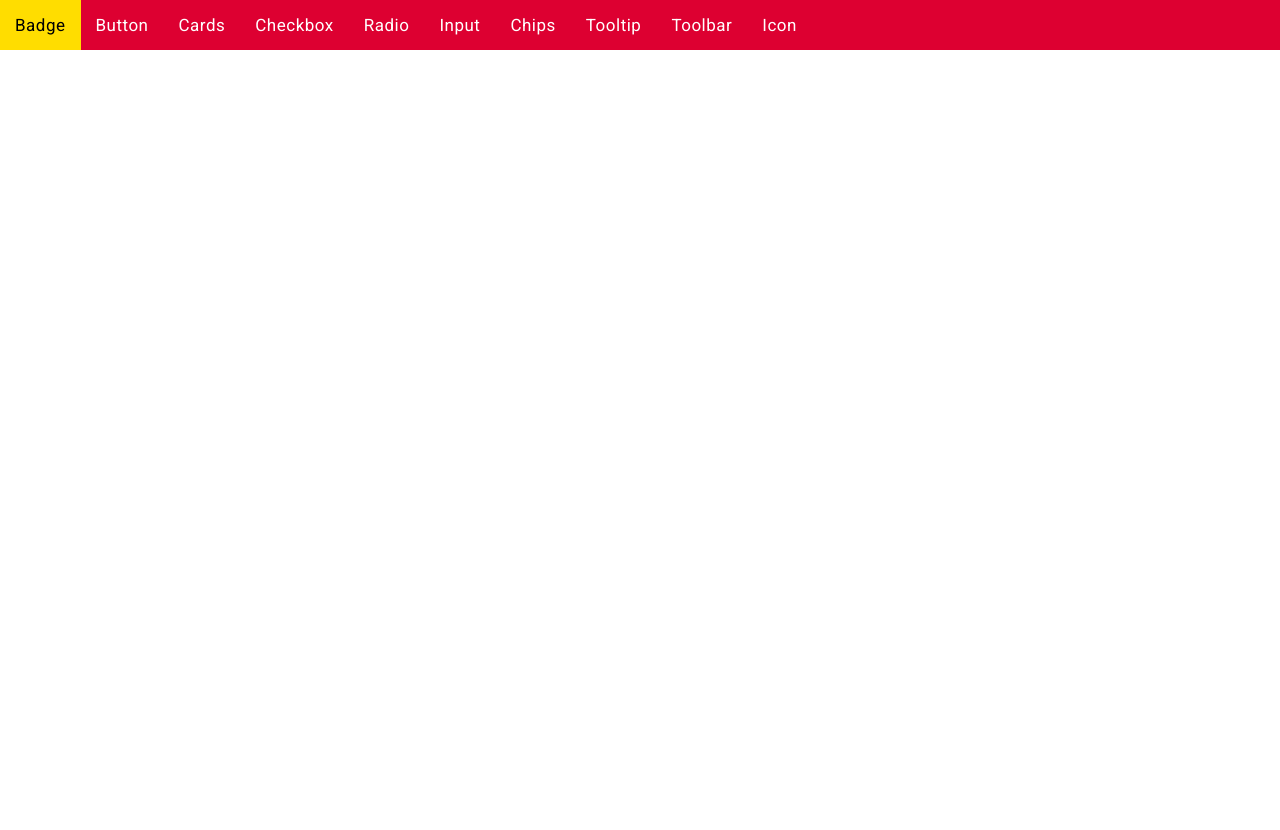
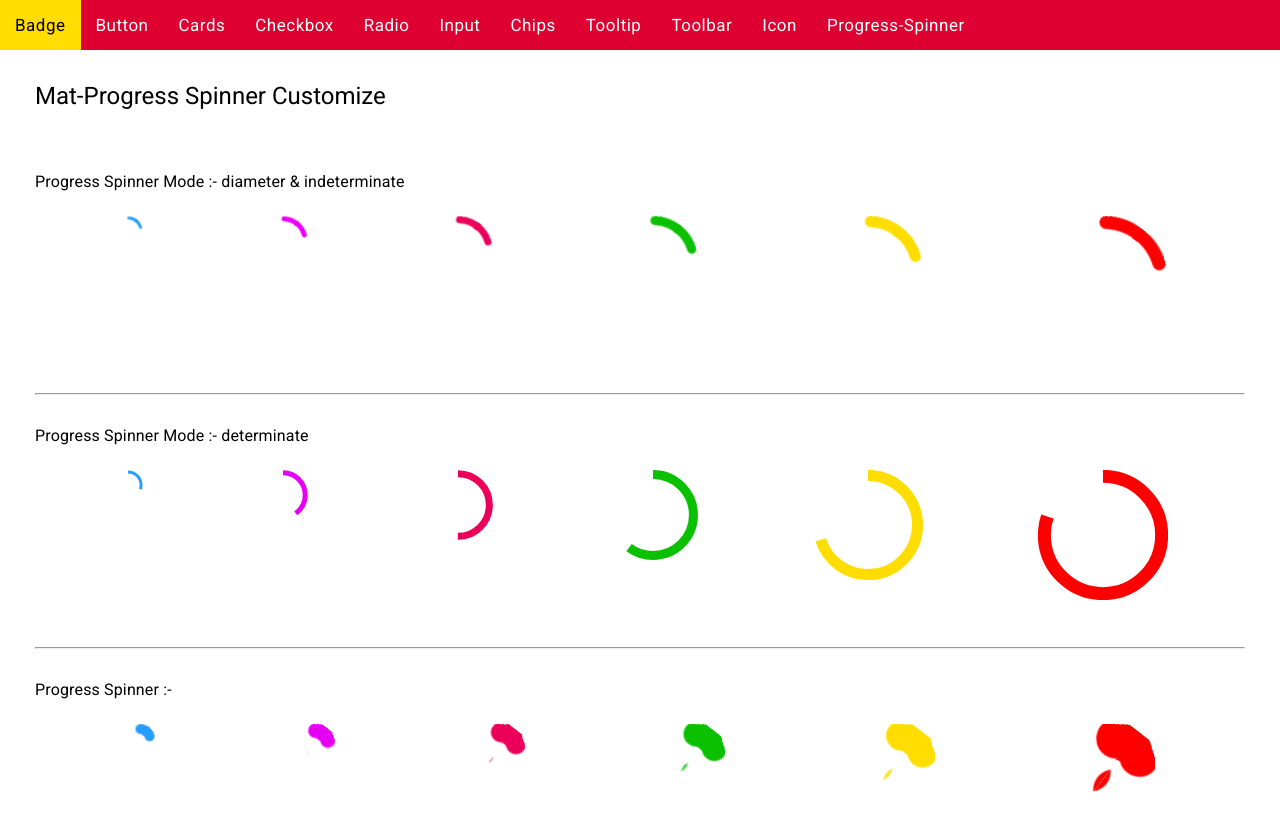
Before and after one commit to Haresh-thumar/Angular-Material-v15-Customize, an Angular app: page /progress-spinner in a window 1280 px wide. Before the commit this address led to /. Shown: the top 830 px of the page. Before the commit the page ends 800 px from the top, so only its background shows below. Built offline with nearby package versions, Linux system fonts and the light colour scheme.

Commit message:
mat-progress spinner customize

```diff
--- a/src/app/app-routing.module.ts
+++ b/src/app/app-routing.module.ts
@@ -10,6 +10,7 @@ import { ChipsComponent } from './chips/chips.component';
 import { MatTooltipComponent } from './mat-tooltip/mat-tooltip.component';
 import { ToolbarComponent } from './toolbar/toolbar.component';
 import { IconComponent } from './icon/icon.component';
+import { ProgressSpinnerComponent } from './progress-spinner/progress-spinner.component';
 
 const routes: Routes = [
   { path: 'badge', component: BadgeComponent },
@@ -22,6 +23,7 @@ const routes: Routes = [
   { path: 'tooltip', component: MatTooltipComponent },
   { path: 'toolbar', component: ToolbarComponent },
   { path: 'icon', component: IconComponent },
+  { path: 'progress-spinner', component: ProgressSpinnerComponent },
 ];
 
 @NgModule({
--- a/src/app/app.component.html
+++ b/src/app/app.component.html
@@ -10,6 +10,7 @@
     <li><a routerLink="tooltip" routerLinkActive="active">Tooltip</a></li>
     <li><a routerLink="toolbar" routerLinkActive="active">Toolbar</a></li>
     <li><a routerLink="icon" routerLinkActive="active">Icon</a></li>
+    <li><a routerLink="progress-spinner" routerLinkActive="active">Progress-Spinner</a></li>
   </ul>
 </section>
 
--- /dev/null
+++ b/src/app/progress-spinner/progress-spinner.component.html
@@ -0,0 +1,42 @@
+<h1>Mat-Progress Spinner Customize</h1>
+
+<br><br>
+
+<!------------------------------------- Bydefault Progress-Spinner -------------------------------------->
+<h3>Progress Spinner Mode :- diameter & indeterminate</h3>
+<div class="example-button-row">
+  <mat-spinner mode="indeterminate" color="primary" diameter="30"></mat-spinner>
+  <mat-spinner mode="indeterminate" color="accent" diameter="50"></mat-spinner>
+  <mat-spinner mode="indeterminate" color="warn" diameter="70"></mat-spinner>
+  <mat-spinner mode="indeterminate" color="success" diameter="90"></mat-spinner>
+  <mat-spinner mode="indeterminate" color="warning" diameter="110"></mat-spinner>
+  <mat-spinner mode="indeterminate" color="danger" diameter="130"></mat-spinner>
+</div>
+
+<br>
+<hr>
+<br>
+
+<h3>Progress Spinner Mode :- determinate</h3>
+<div class="example-button-row">
+  <mat-spinner mode="determinate" color="primary" value="30" diameter="30"></mat-spinner>
+  <mat-spinner mode="determinate" color="accent" value="40" diameter="50"></mat-spinner>
+  <mat-spinner mode="determinate" color="warn" value="50" diameter="70"></mat-spinner>
+  <mat-spinner mode="determinate" color="success" value="60" diameter="90"></mat-spinner>
+  <mat-spinner mode="determinate" color="warning" value="70" diameter="110"></mat-spinner>
+  <mat-spinner mode="determinate" color="danger" value="80" diameter="130"></mat-spinner>
+</div>
+
+<br>
+<hr>
+<br>
+
+<h3>Progress Spinner :-</h3>
+<div class="example-button-row">
+  <mat-spinner mode="indeterminate" color="primary" value="30" diameter="30" strokeWidth="10"></mat-spinner>
+  <mat-spinner mode="indeterminate" color="accent" value="40" diameter="40" strokeWidth="15"></mat-spinner>
+  <mat-spinner mode="indeterminate" color="warn" value="50" diameter="50" strokeWidth="20"></mat-spinner>
+  <mat-spinner mode="indeterminate" color="success" value="60" diameter="60" strokeWidth="25"></mat-spinner>
+  <mat-spinner mode="indeterminate" color="warning" value="70" diameter="70" strokeWidth="30"></mat-spinner>
+  <mat-spinner mode="indeterminate" color="danger" value="90" diameter="80" strokeWidth="40"></mat-spinner>
+</div>
--- /dev/null
+++ b/src/app/progress-spinner/progress-spinner.component.scss
@@ -0,0 +1,52 @@
+.example-button-row {
+  display: flex;
+  justify-content: space-around;
+  margin: 20px;
+  text-align: center;
+}
+
+
+
+/*-------------------------- Bydefault Progress Spinner --------------------------------*/
+
+// change progress spinner stroke-linecap
+::ng-deep .mat-mdc-progress-spinner .mdc-circular-progress__indeterminate-circle-graphic {
+  stroke-linecap: round;
+}
+
+::ng-deep .mat-mdc-progress-spinner .mdc-circular-progress__determinate-circle-graphic {
+  stroke-linecap: butt;
+}
+
+
+// change progress-spinner indicator color for primary color
+.mat-mdc-progress-spinner.mat-primary {
+  --mdc-circular-progress-active-indicator-color: #259dff;
+}
+
+// change progress-spinner indicator color for accent color
+.mat-mdc-progress-spinner.mat-accent {
+  --mdc-circular-progress-active-indicator-color: #e600f3;
+}
+
+// change progress-spinner indicator color for warn color
+.mat-mdc-progress-spinner.mat-warn {
+  --mdc-circular-progress-active-indicator-color: #eb005a;
+}
+
+
+/*--------------------------- Custom Progress Spinner Color ----------------------------*/
+// change progress-spinner indicator color for success color
+.mat-mdc-progress-spinner.mat-success {
+  --mdc-circular-progress-active-indicator-color: #0ac000;
+}
+
+// change progress-spinner indicator color for warning color
+.mat-mdc-progress-spinner.mat-warning {
+  --mdc-circular-progress-active-indicator-color: #ffdd00;
+}
+
+// change progress-spinner indicator color for danger color
+.mat-mdc-progress-spinner.mat-danger {
+  --mdc-circular-progress-active-indicator-color: #ff0000;
+}
```
Also changed, not shown: src/app/app.module.ts (+6 -2 lines), src/app/progress-spinner/progress-spinner.component.ts (added, +10 -0 lines), 1 other file (tests, documents, lock files or other folders).
